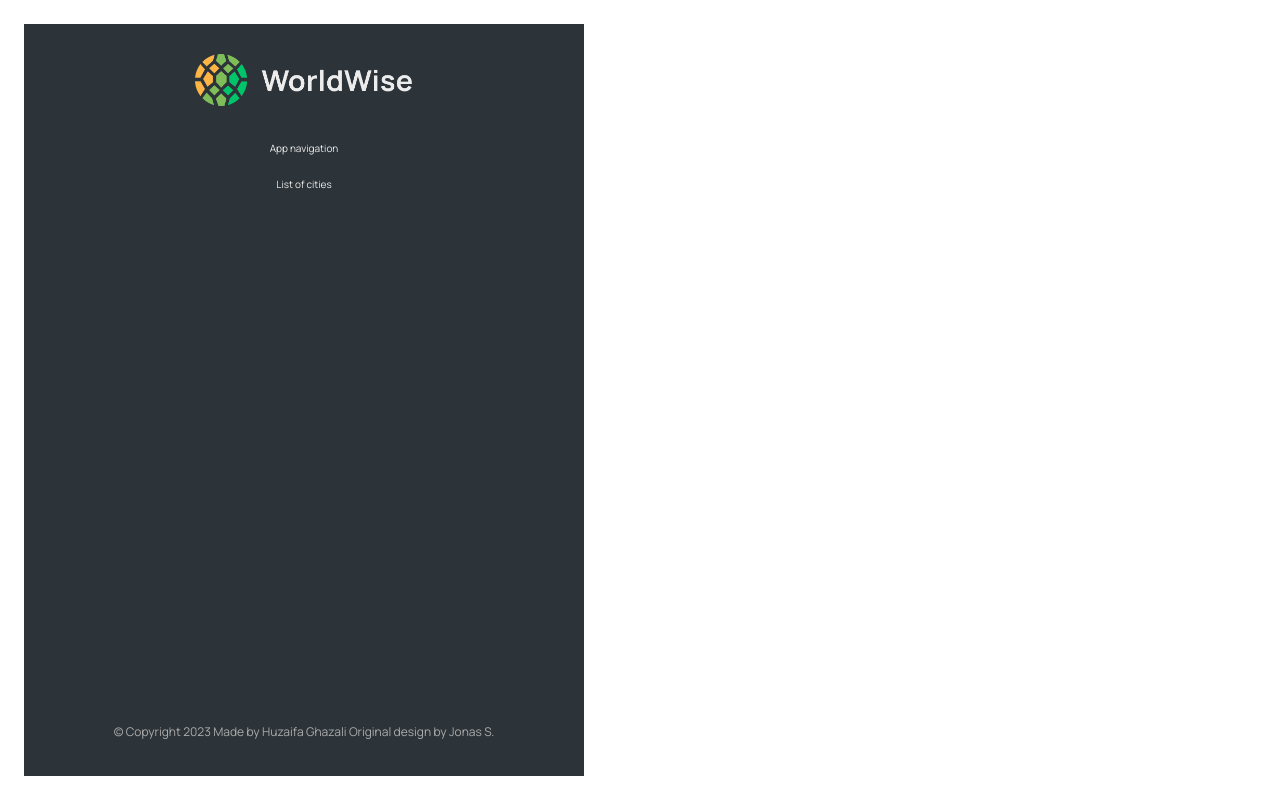
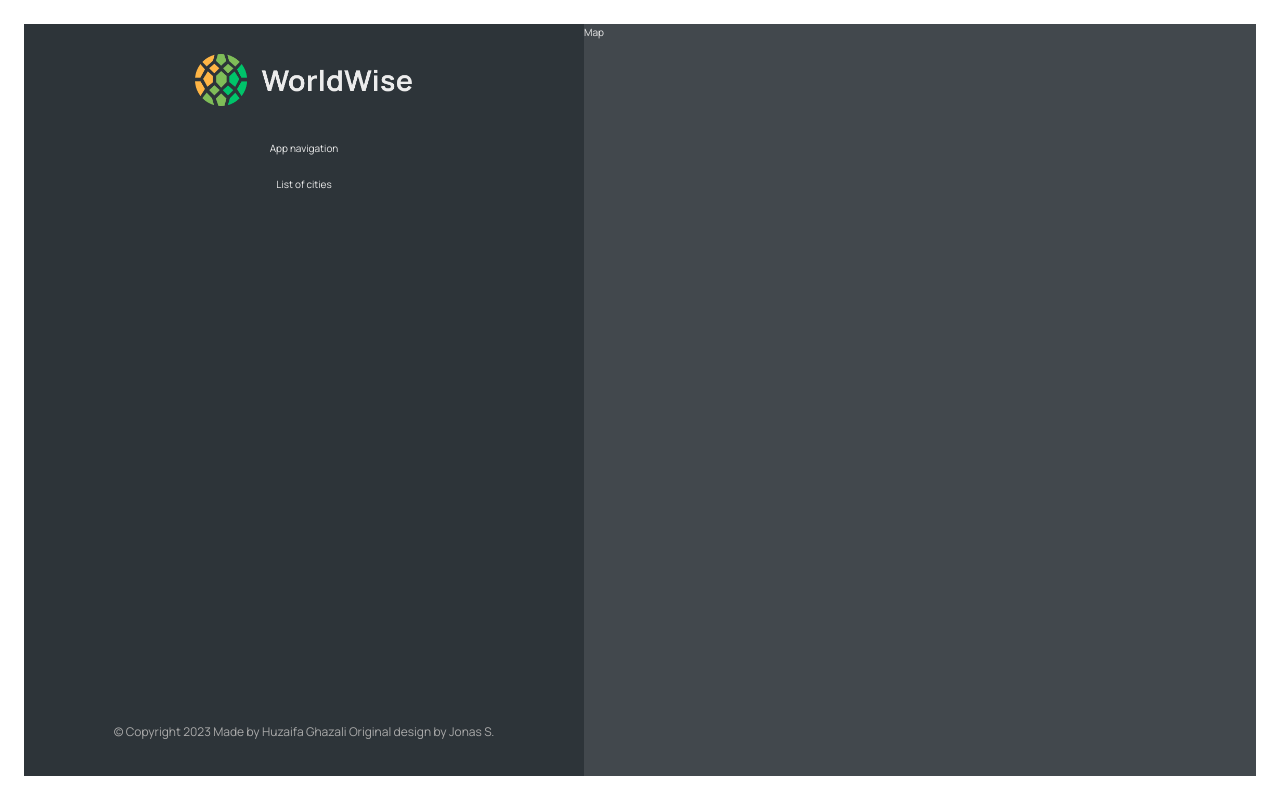
Before and after one commit to huzaifaghazali/World-Wise, a React (Vite) app: page /app in a window 1280 px wide. Built offline with nearby package versions, Linux system fonts and the light colour scheme.

Commit message:
Added Map component

```diff
--- /dev/null
+++ b/src/components/Map.jsx
@@ -0,0 +1,10 @@
+import React from 'react'
+import styles from './Map.module.css'
+
+function Map() {
+  return (
+    <div className={styles.mapContainer }>Map</div>
+  )
+}
+
+export default Map
--- a/src/pages/AppLayout.jsx
+++ b/src/pages/AppLayout.jsx
@@ -1,5 +1,5 @@
 import React from 'react'
-import AppNav from '../components/AppNav'
+import Map from '../components/Map'
 import Sidebar from '../components/Sidebar'
 
 import styles from './AppLayout.module.css';
@@ -8,6 +8,7 @@
   return (
     <div className={styles.app}>
       <Sidebar />
+      <Map />
     </div>
   )
 }
```
